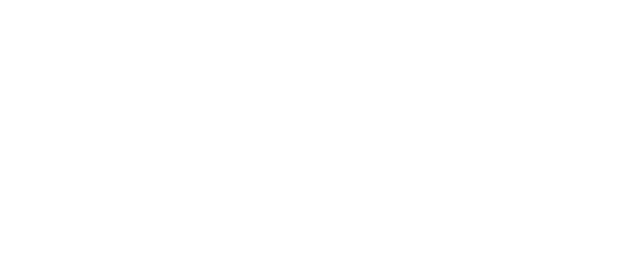
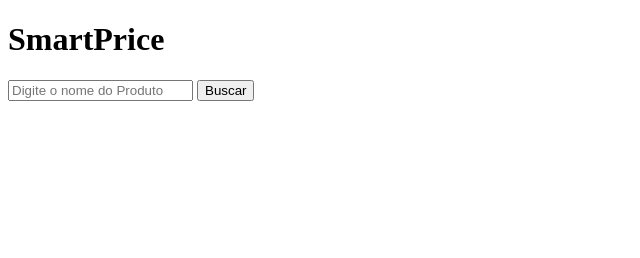
Before and after one commit to CoderLuizF/SmartPrice, a plain HTML site: page index.html in a window 1280 px wide. Shown: the whole page, without its empty margins (0-640 px from the left). Drawn offline with Linux system fonts and the light colour scheme.

Commit message:
Complete main HTML layout and structure

```diff
--- a/index.html
+++ b/index.html
@@ -1,11 +1,23 @@
 <!DOCTYPE html>
 <html lang="pt">
-<head>
-    <meta charset="UTF-8">
-    <meta name="viewport" content="width=device-width, initial-scale=1.0">
+  <head>
+    <meta charset="UTF-8" />
+    <meta name="viewport" content="width=device-width, initial-scale=1.0" />
     <title>SmartPrice</title>
-</head>
-<body>
-
-</body>
+  </head>
+  <body>
+    <main class="container">
+      <h1>SmartPrice</h1>
+      <form class="search-form">
+        <input
+          type="text"
+          placeholder="Digite o nome do Produto"
+          class="product-input"
+        />
+        <button class="search-btn">Buscar</button>
+      </form>
+      <div class="product-list"></div>
+      <canvas class="price-chart"></canvas>
+    </main>
+  </body>
 </html>
```
